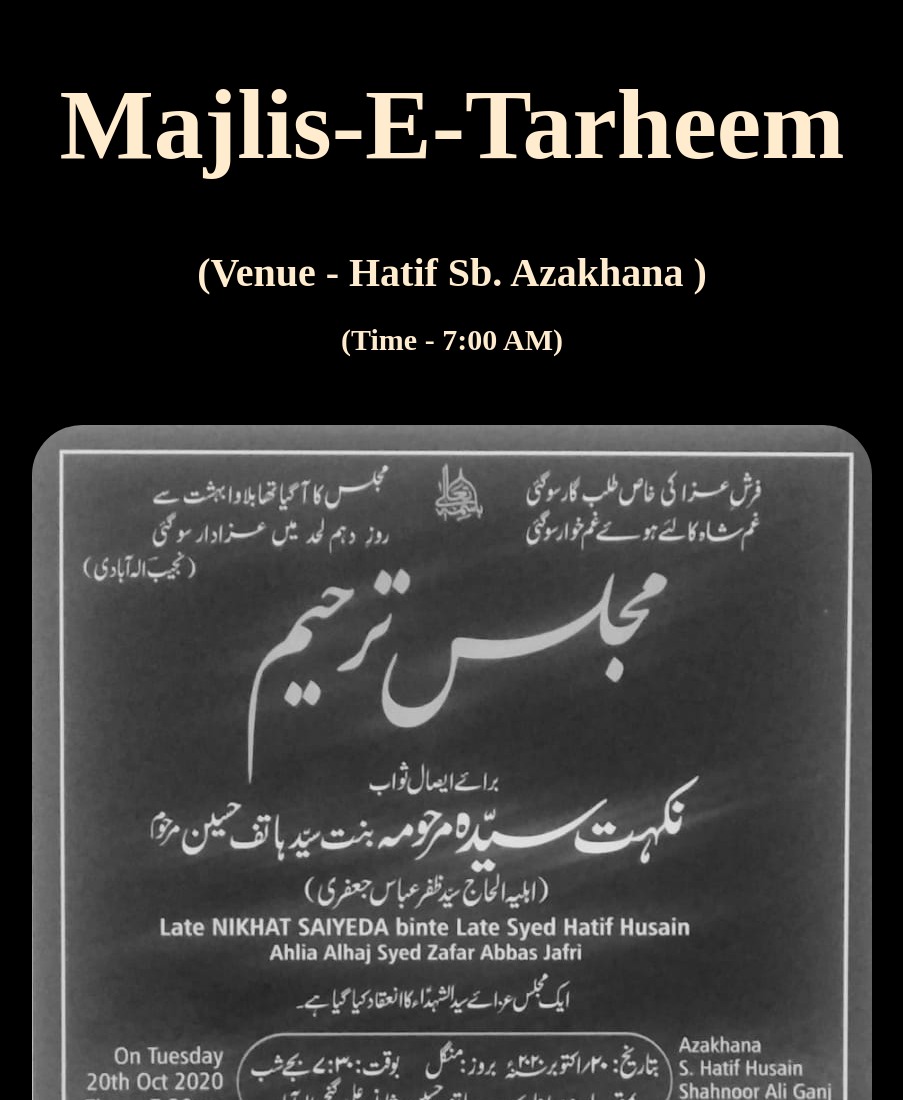
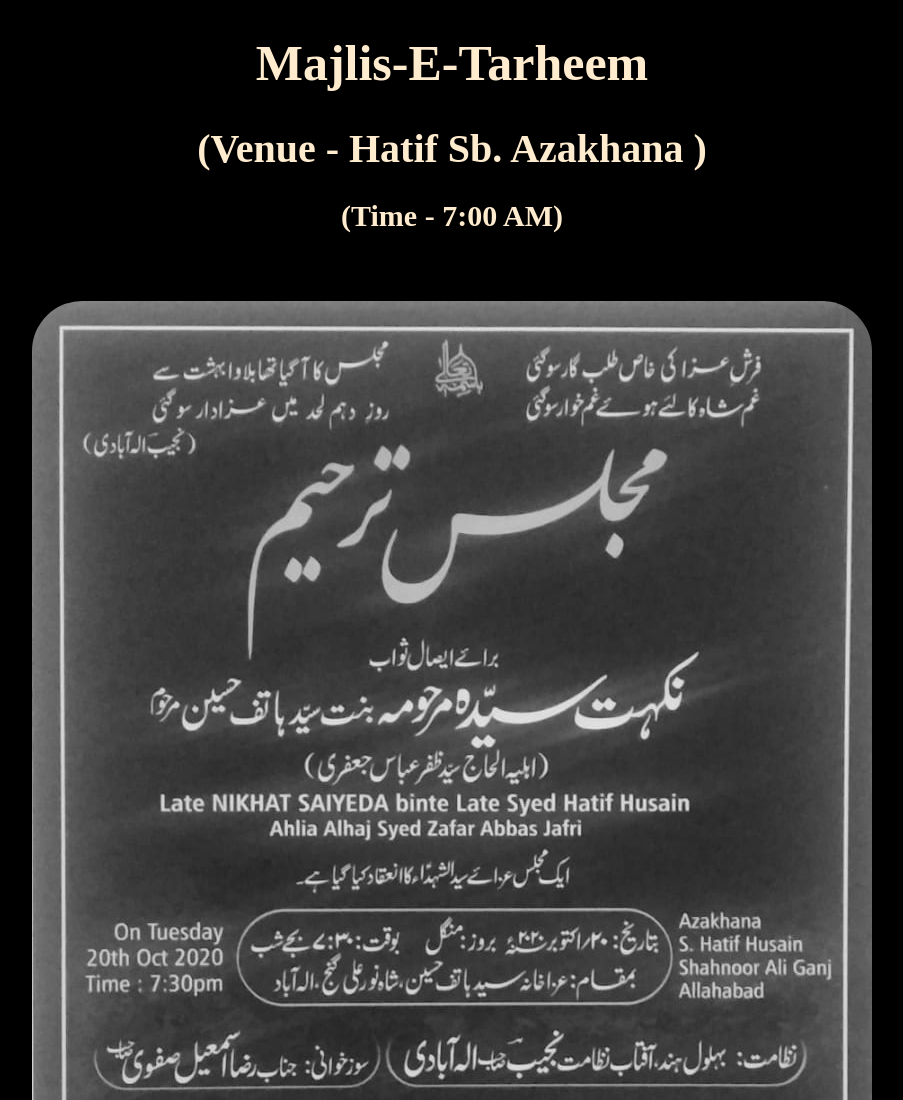
Before and after one commit to aliabbas-s/majalis, a plain HTML site: page index.html in a window 1280 px wide. Shown: the top 1100 px of the page, without its empty margins (188-1091 px from the left). Drawn offline with Linux system fonts and the light colour scheme.

Commit message:
Update index.html

```diff
--- a/index.html
+++ b/index.html
@@ -95,7 +95,7 @@
 <body>
   <!-- container1 for heading -->
   <div class="container1">
-    <a href="https://us04web.zoom.us/j/6946400168?pwd=SHZHUERNRk1qQnNXaU15TTA0cUZLdz09" style="text-decoration: none; color: blanchedalmond;"><h1 style="font-size: 100px;">Majlis-E-Tarheem</h1></a>
+    <a href="https://us04web.zoom.us/j/6946400168?pwd=SHZHUERNRk1qQnNXaU15TTA0cUZLdz09" style="text-decoration: none; color: blanchedalmond;"><h1 style="font-size: 50px;">Majlis-E-Tarheem</h1></a>
     <h1>(Venue - Hatif Sb. Azakhana )</h1>
     <h2>(Time - 7:00  AM)</h2>
     <br>
```
